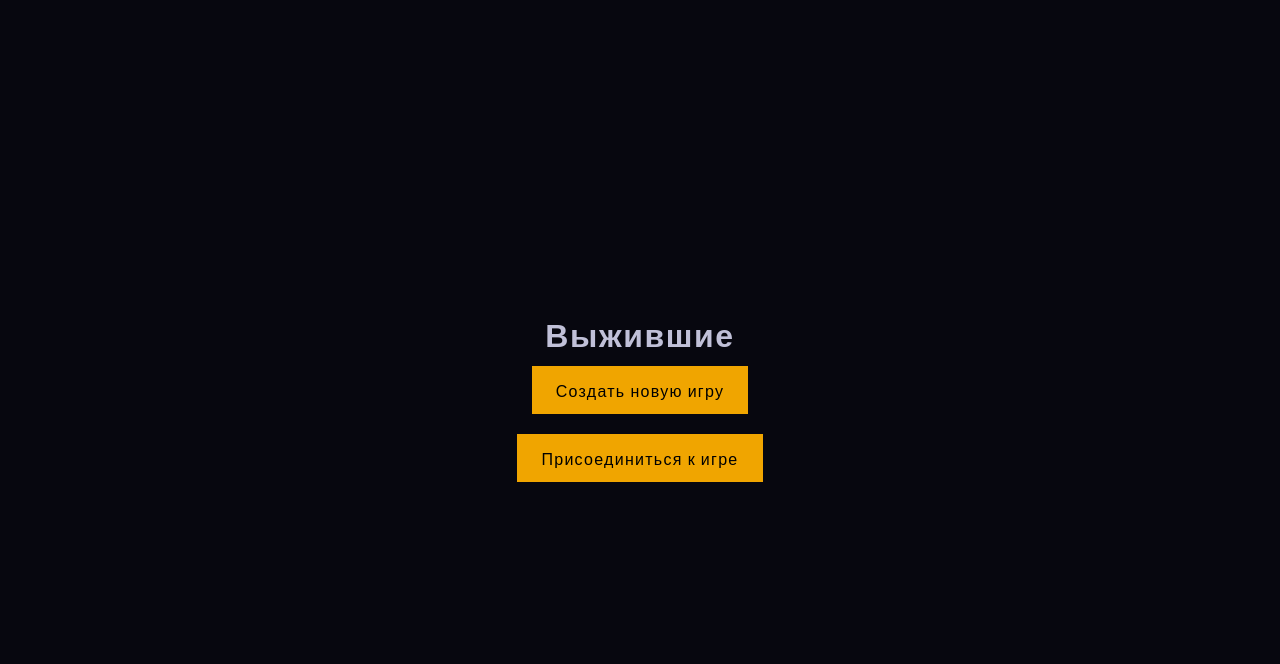
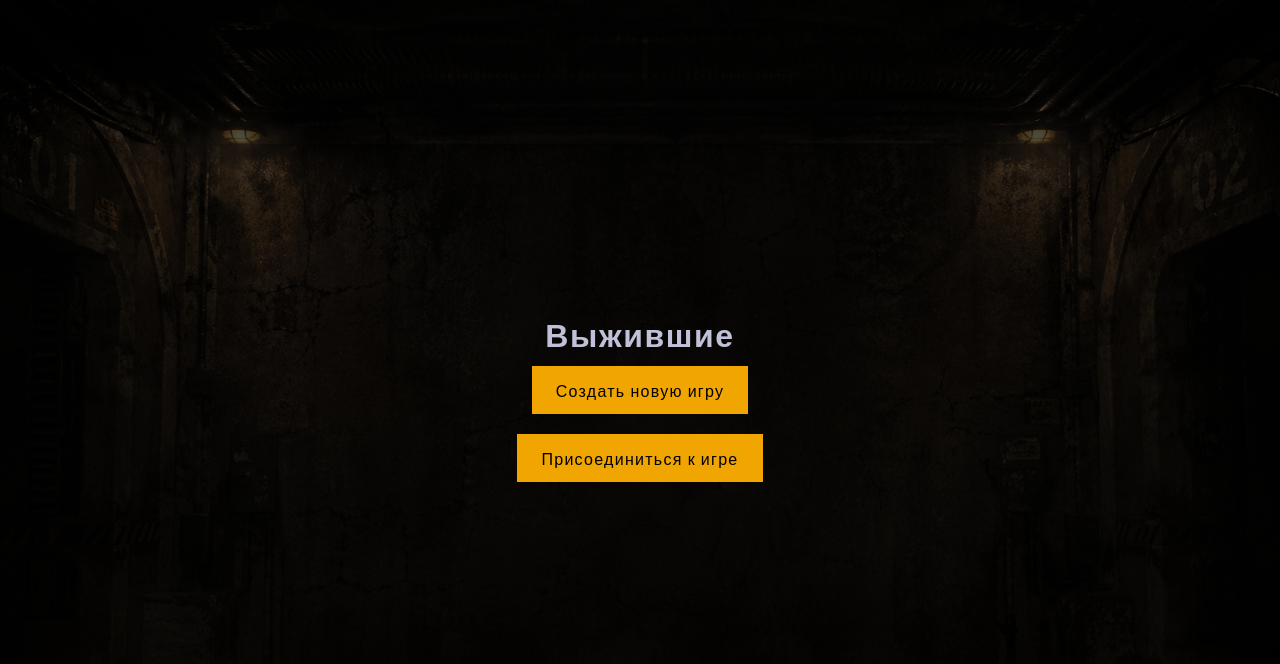
Before and after one commit to komarik955-spec/survivors-game, a React (Vite) app in the folder client/: page / in a window 1280 px wide. Shown: the top 664 px of the page. Built offline with nearby package versions, Linux system fonts and the light colour scheme; no server answers.

Commit message:
Добавлены фоновые изображения и обновлены компоненты

```diff
--- a/client/src/components/Lobby.jsx
+++ b/client/src/components/Lobby.jsx
@@ -211,7 +211,13 @@ const s = {
 container: {
   width: '100%',
   maxWidth: 600,
-    background: 'var(--surface)',
+  backgroundImage: `url('/images/bg-lobby.jpg')`,
+  backgroundSize: 'cover',
+  backgroundPosition: 'center',
+  backgroundColor: 'rgba(0,0,0,0.7)',
+  backgroundBlendMode: 'overlay',
+  // остальные свойства (border, background: var(--surface) – уберите или оставьте как fallback)
+  background: 'var(--surface)', // если оставить, он перекроет картинку, поэтому лучше убрать
   border: '1px solid var(--border)',
   position: 'relative',
   zIndex: 1,
--- a/client/src/components/RoomSelector.jsx
+++ b/client/src/components/RoomSelector.jsx
@@ -59,7 +59,11 @@ const styles = {
     alignItems: 'center',
     justifyContent: 'center',
     minHeight: '100vh',
-    background: 'var(--bg)',
+    backgroundImage: `url('/images/bg-main.jpg')`,
+    backgroundSize: 'cover',
+    backgroundPosition: 'center',
+    backgroundColor: 'rgba(0,0,0,0.7)',
+    backgroundBlendMode: 'overlay',   // ← исправлено
     color: 'var(--text)',
     padding: '20px',
   },
```
Also changed, not shown: client/public/images/bg-lobby.jpg (added), client/public/images/bg-main.jpg (added), 2 other files (tests, documents, lock files or other folders). Lines whose indentation alone changed are shown as unchanged.
